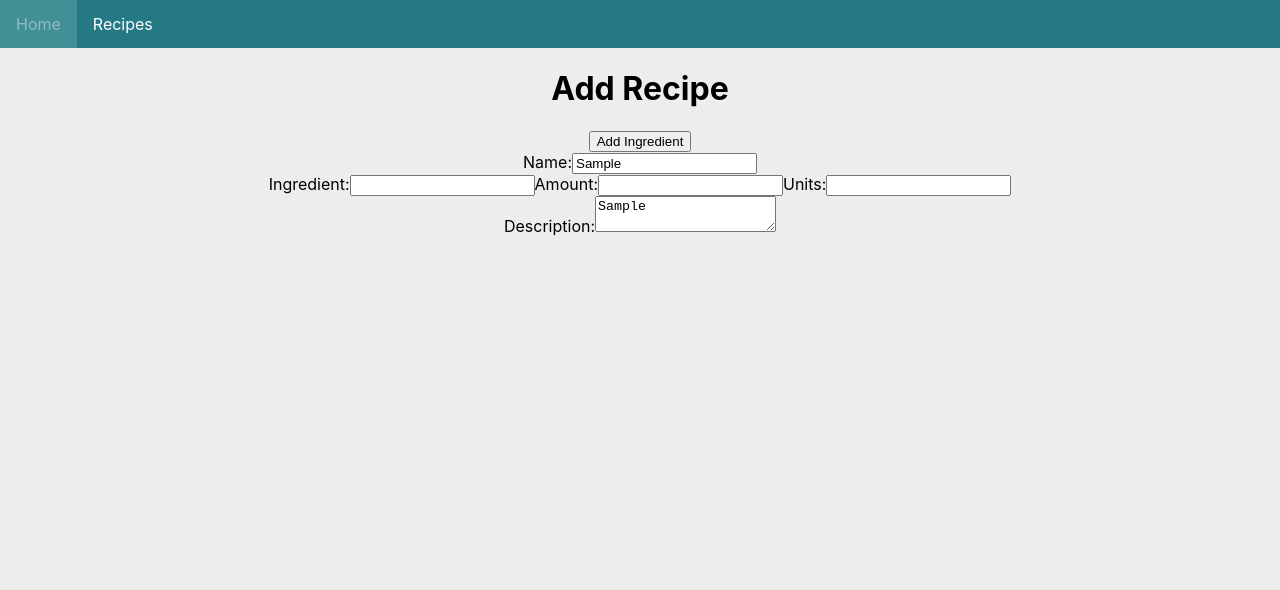
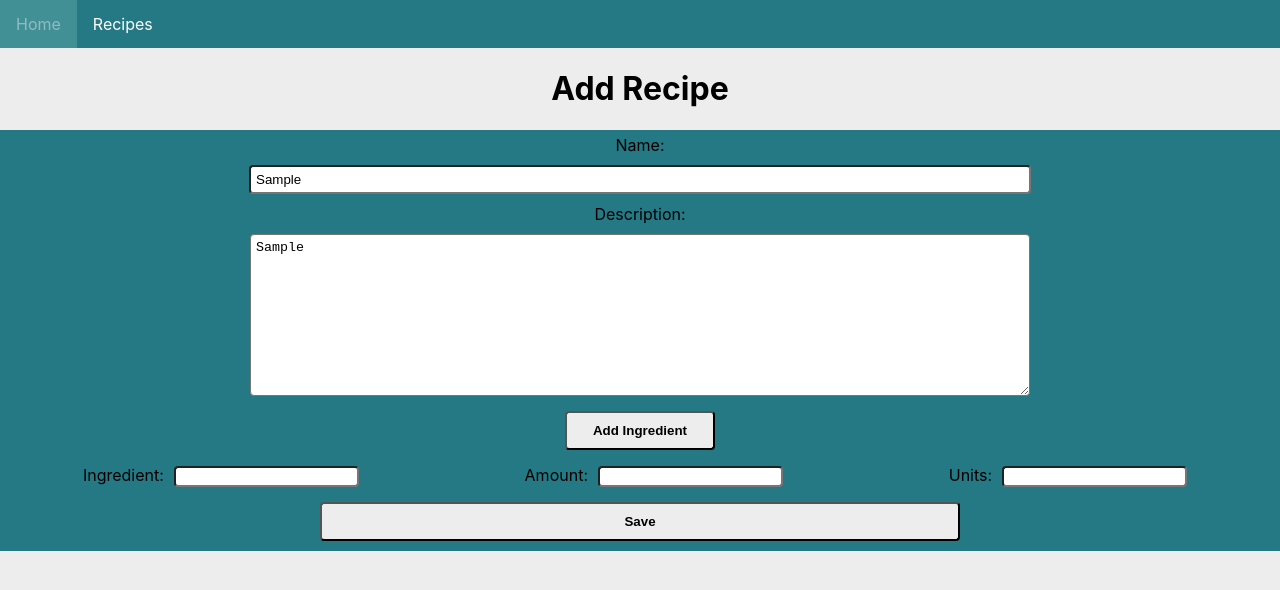
Before and after one commit to MihailYotov/react-recipe-book, a React (Create React App) app: page /add-recipe in a window 1280 px wide. Both pictures are taken after typing "Sample", "Sample" into the empty fields and a click on the button "Add Ingredient". Shown: the top 590 px of the page. Built offline with nearby package versions, Linux system fonts and the light colour scheme.

Commit message:
Addin Axios, post new recipe to database, restyle "add-recipe" page.

```diff
--- a/package.json
+++ b/package.json
@@ -6,6 +6,7 @@
     "@testing-library/jest-dom": "^4.2.4",
     "@testing-library/react": "^9.3.2",
     "@testing-library/user-event": "^7.1.2",
+    "axios": "^0.19.2",
     "react": "^16.12.0",
     "react-dom": "^16.12.0",
     "react-router": "^5.1.2",
--- a/src/App.js
+++ b/src/App.js
@@ -14,7 +14,7 @@ function App() {
         <Header/>
         <Switch>
             <Route path="/" exact component={Home}/>
-            <Route path={'/recipes-page'} component={Recipes}/>
+            <Route path={'/recipes'} component={Recipes}/>
             <Route path={'/add-recipe'} component={Recipe}/>
             <Route component={PageNotFound} />
         </Switch>
--- /dev/null
+++ b/src/axios-base.js
@@ -0,0 +1,7 @@
+import axios from 'axios';
+
+const instance = axios.create({
+    baseURL: 'https://react-recipe-book-f6297.firebaseio.com/'
+});
+
+export default instance;
--- a/src/components/Recipe/Recipe.js
+++ b/src/components/Recipe/Recipe.js
@@ -1,4 +1,6 @@
 import React, {Component, Fragment} from 'react';
+import classes from './Recipe.module.css';
+import axios from '../../axios-base';
 
 class Recipe extends Component {
     state = {
@@ -8,7 +10,8 @@ class Recipe extends Component {
     };
     ingredient = {ingredient: '', amount: 0, units: ''};
 
-    addIngredient = () => {
+    addIngredient = (event) => {
+        event && event.preventDefault();
         const ingredients = [...this.state.ingredients, this.ingredient];
         this.setState({ingredients: ingredients})
     };
@@ -23,25 +26,36 @@ class Recipe extends Component {
         this.setState({[event.target.name]: event.target.value});
     };
 
+    submitRecipe = (event) => {
+        event && event.preventDefault();
+
+        axios.post('/recipes.json', this.state)
+            .then(() => {
+                this.props.history.push("/recipes");
+            })
+            .catch(error => {
+                console.log(error);
+            })
+    };
 
     render() {
-        console.log(this.state.ingredients);
         const formIngredientElements = this.state.ingredients.map((ingredient, index) => {
-            return <div key={index}>
-                <label>
-                    Ingredient:
-                    <input type="text" name={'ingredient'} onChange={((event) => this.ingredientChangeHandler(event, index))}/>
-                </label>
-                <label>
-                    Amount:
-                    <input type="text" name={'amount'}
+            return <div key={index} className={classes.IngredientsFieldset}>
+                <div>
+                    <label>Ingredient:</label>
+                    <input type="text" name={'ingredient'}
                            onChange={((event) => this.ingredientChangeHandler(event, index))}/>
-                </label>
-                <label>
-                    Units:
+                </div>
+                <div>
+                    <label>Amount:</label>
+                    <input type="number" name={'amount'}
+                           onChange={((event) => this.ingredientChangeHandler(event, index))}/>
+                </div>
+                <div>
+                    <label>Units:</label>
                     <input type="text" name={'units'}
                            onChange={((event) => this.ingredientChangeHandler(event, index))}/>
-                </label>
+                </div>
             </div>
         });
 
@@ -49,30 +63,24 @@ class Recipe extends Component {
             <Fragment>
                 <h1>Add Recipe</h1>
 
-                <button onClick={(() => {
-                    this.addIngredient()
-                })}>Add Ingredient
-                </button>
+                <form onSubmit={this.submitRecipe} className={classes.RecipeFrom}>
+                    <label htmlFor="name">Name: </label>
+                    <input type="text" name="name" id={'name'} onChange={this.changeHandler}/>
 
-                <form>
-                  <div>
-                      <label>
-                          Name:
-                          <input type="text" name="name" onChange={this.changeHandler}/>
-                      </label>
-                  </div>
+                    <label>Description:</label>
+                    <textarea name="description" onChange={this.changeHandler}/>
+
+                    <button
+                        className={classes.FormButton}
+                        onClick={((event) => {
+                            this.addIngredient(event)
+                        })}>Add Ingredient
+                    </button>
 
                     {formIngredientElements}
 
-                    <div>
-                        <label>
-                            Description:
-                            <textarea name="description" onChange={this.changeHandler} />
-                        </label>
-                    </div>
+                    <button type={"submit"} className={classes.FormButton}>Save</button>
                 </form>
-
-
             </Fragment>
         );
     }
--- /dev/null
+++ b/src/components/Recipe/Recipe.module.css
@@ -0,0 +1,76 @@
+.RecipeFrom {
+    display: grid;
+    grid-template-columns: auto;
+    background-color: var(--primary-color);
+}
+.RecipeFrom > label {
+    padding: 5px;
+}
+
+.RecipeFrom > input {
+    width: 60%;
+    margin: 5px auto;
+    border-radius: 4px;
+    padding: 5px;
+}
+
+.RecipeFrom > textarea {
+    width: 60%;
+    margin: 5px auto;
+    padding: 5px;
+    border-radius: 4px;
+    height: 150px;
+    resize: vertical;
+}
+
+.IngredientsFieldset {
+    display: grid;
+    grid-template-columns: auto auto auto;
+    background-color: var(--primary-color);
+    padding: 5px;
+}
+
+.IngredientsFieldset input {
+    margin: 0 10px;
+    border-radius: 4px;
+}
+
+.FormButton {
+    width: 150px;
+    margin: 10px auto;
+    padding: 10px;
+    border-radius: 4px;
+    background-color: var(--background-color);
+    font-weight: bold;
+    cursor: pointer;
+}
+
+button[type='submit'] {
+    width: 50%;
+}
+
+@media only screen and (max-width: 768px) {
+    .RecipeFrom {
+        width: 100%;
+    }
+    .RecipeFrom > input {
+        width: 90%;
+    }
+
+    .RecipeFrom > textarea {
+        width: 90%;
+    }
+
+    .IngredientsFieldset input {
+        margin: 0 10px;
+        border-radius: 4px;
+        width: 50px;
+    }
+    .IngredientsFieldset input[name='ingredient'] {
+        width: 130px;
+    }
+
+    button[type='submit'] {
+        width: 90%;
+    }
+}
--- a/src/containers/partial/Header.js
+++ b/src/containers/partial/Header.js
@@ -9,7 +9,7 @@ const navProps = [
     },
     {
         title: 'Recipes',
-        path: '/recipes-page'
+        path: '/recipes'
     }
 ];
 
```
Also changed, not shown: src/components/Recipe/Recipe.css (deleted), 1 other file (tests, documents, lock files or other folders).
